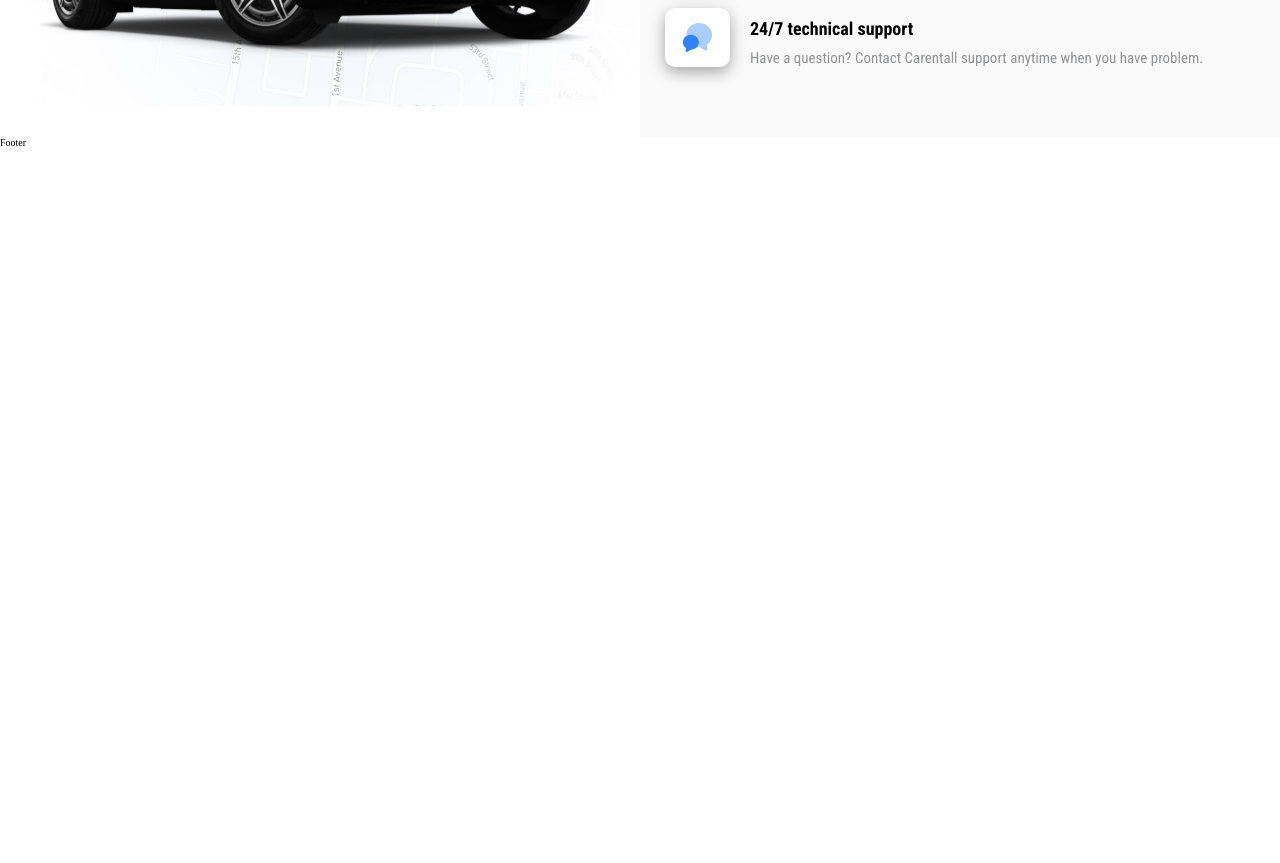
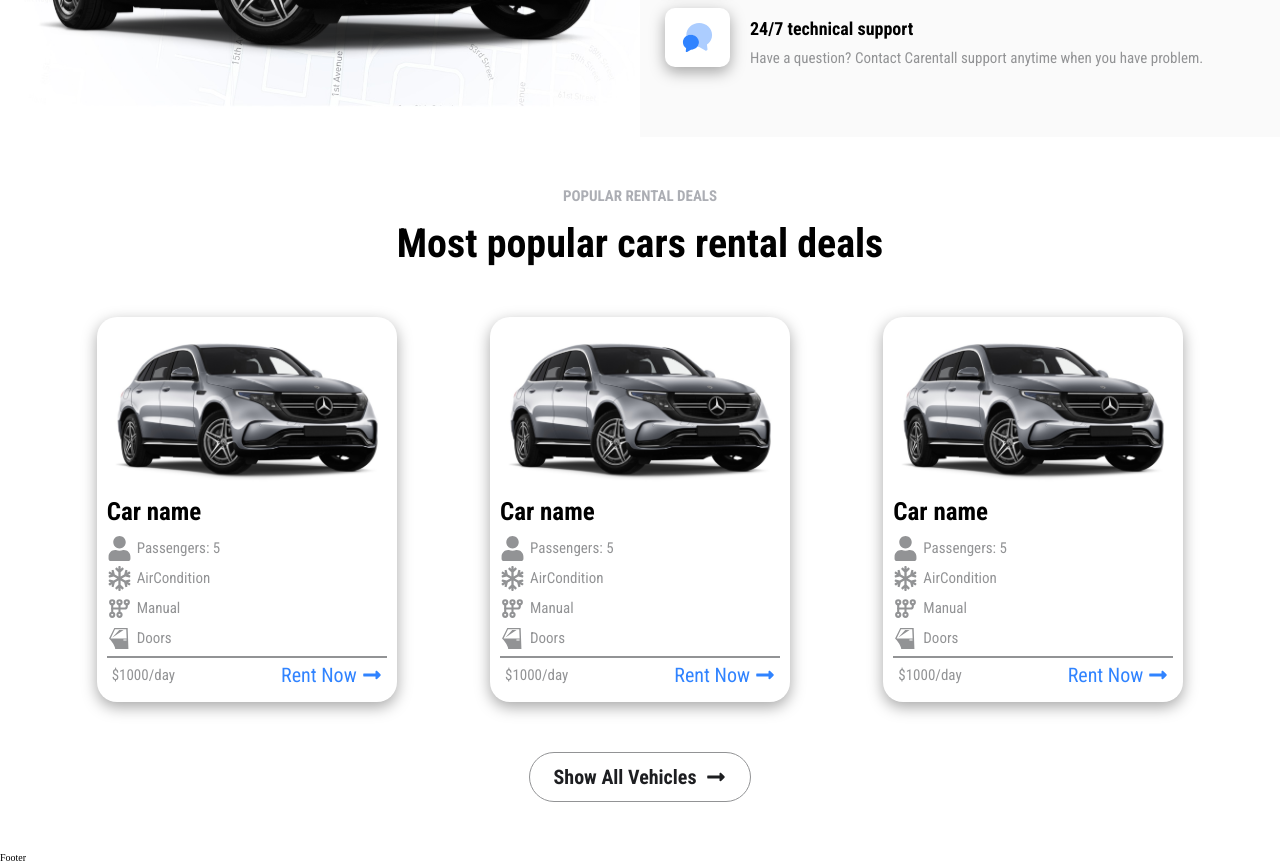
Before and after one commit to hysiu07/yourCar-app, a Next.js app: page / in a window 1280 px wide. Shown: the part 1740-2603 px from the top of the page. Before the commit the page ends 1888 px from the top, so only its background shows below. Built offline with nearby package versions, Linux system fonts and the light colour scheme.

Commit message:
added most popular section

```diff
--- /dev/null
+++ b/components/MainView/MostPopular/index.tsx
@@ -0,0 +1,125 @@
+import React from 'react';
+import { GiCarDoor } from 'react-icons/gi';
+import { FaUser } from 'react-icons/fa';
+import { TbManualGearbox } from 'react-icons/tb';
+import { FaRegSnowflake } from 'react-icons/fa';
+import { FaLongArrowAltRight } from 'react-icons/fa';
+import Link from 'next/link';
+export default function MostPopular() {
+	return (
+		<section className='most-popular'>
+			<h2>POPULAR RENTAL DEALS</h2>
+			<h3>Most popular cars rental deals</h3>
+			<div className='most-popular__container'>
+				<div className='car-card'>
+					<div className='img'>
+						<img src='./img/mercedes.jpg' alt='' />
+					</div>
+					<div className='text-content'>
+						<h4>Car name</h4>
+						<div className='information-car-box'>
+							<div className='passenger box'>
+								<FaUser size={25} className='icon' />
+								<p>Passengers: 5</p>
+							</div>
+							<div className='air box'>
+								<FaRegSnowflake size={25} className='icon' />
+								<p>AirCondition</p>
+							</div>
+							<div className='gearbox box'>
+								<TbManualGearbox size={25} className='icon' />
+								<p>Manual</p>
+							</div>
+							<div className='doors box'>
+								<GiCarDoor size={25} className='icon' />
+								<p>Doors</p>
+							</div>
+						</div>
+					</div>
+					<div className='rent-box'>
+						<p>
+							<span>$1000</span>
+							/day
+						</p>
+						<Link href={'/car'} className='link'>
+							Rent Now <FaLongArrowAltRight className='arrow-icon' />
+						</Link>
+					</div>
+				</div>
+				<div className='car-card'>
+					<div className='img'>
+						<img src='./img/mercedes.jpg' alt='' />
+					</div>
+					<div className='text-content'>
+						<h4>Car name</h4>
+						<div className='information-car-box'>
+							<div className='passenger box'>
+								<FaUser size={25} className='icon' />
+								<p>Passengers: 5</p>
+							</div>
+							<div className='air box'>
+								<FaRegSnowflake size={25} className='icon' />
+								<p>AirCondition</p>
+							</div>
+							<div className='gearbox box'>
+								<TbManualGearbox size={25} className='icon' />
+								<p>Manual</p>
+							</div>
+							<div className='doors box'>
+								<GiCarDoor size={25} className='icon' />
+								<p>Doors</p>
+							</div>
+						</div>
+					</div>
+					<div className='rent-box'>
+						<p>
+							<span>$1000</span>
+							/day
+						</p>
+						<Link href={'/car'} className='link'>
+							Rent Now <FaLongArrowAltRight className='arrow-icon' />
+						</Link>
+					</div>
+				</div>
+				<div className='car-card'>
+					<div className='img'>
+						<img src='./img/mercedes.jpg' alt='' />
+					</div>
+					<div className='text-content'>
+						<h4>Car name</h4>
+						<div className='information-car-box'>
+							<div className='passenger box'>
+								<FaUser size={25} className='icon' />
+								<p>Passengers: 5</p>
+							</div>
+							<div className='air box'>
+								<FaRegSnowflake size={25} className='icon' />
+								<p>AirCondition</p>
+							</div>
+							<div className='gearbox box'>
+								<TbManualGearbox size={25} className='icon' />
+								<p>Manual</p>
+							</div>
+							<div className='doors box'>
+								<GiCarDoor size={25} className='icon' />
+								<p>Doors</p>
+							</div>
+						</div>
+					</div>
+					<div className='rent-box'>
+						<p>
+							<span>$1000</span>
+							/day
+						</p>
+						<Link href={'/car'} className='link'>
+							Rent Now <FaLongArrowAltRight className='arrow-icon' />
+						</Link>
+					</div>
+				</div>
+			</div>
+			<Link href='/cars' className='link-show-all-vehicles'>
+				Show All Vehicles <FaLongArrowAltRight className='arrow'/>
+			</Link>
+		</section>
+	);
+}
--- /dev/null
+++ b/components/MainView/MostPopular/most-popular.scss
@@ -0,0 +1,87 @@
+@import '../../../styles/variabels';
+.most-popular {
+	display: flex;
+	flex-direction: column;
+	align-items: center;
+	padding: 50px;
+	h3 {
+		margin-bottom: 50px;
+	}
+	&__container {
+		display: flex;
+		justify-content: space-around;
+		width: 100%;
+		.car-card {
+			width: 300px;
+			padding: 10px;
+			border-radius: 20px;
+			box-shadow: rgba(0, 0, 0, 0.35) 0px 5px 15px;
+			cursor: pointer;
+			transition: 0.3s;
+			img {
+				width: 100%;
+			}
+			.text-content {
+				h4 {
+					font-size: 2.5rem;
+				}
+				.information-car-box {
+					.box {
+						display: flex;
+						flex-wrap: wrap;
+						align-items: center;
+						margin-bottom: 5px;
+						width: 150px;
+						p {
+							margin-left: 5px;
+						}
+						.icon {
+							color: $second-title-color;
+						}
+					}
+				}
+			}
+			.rent-box {
+				display: flex;
+				flex-direction: row;
+				justify-content: space-between;
+				align-items: center;
+				padding: 5px;
+				border-top: 2px solid $second-title-color;
+				.link {
+					display: flex;
+					align-items: center;
+					text-decoration: none;
+
+					font-size: 2rem;
+					font-family: 'Roboto Condensed', sans-serif;
+					color: $main-color;
+					.arrow-icon {
+						margin-left: 5px;
+						color: $main-color;
+					}
+				}
+			}
+		}
+		.car-card:hover {
+			transform: scale(1.05);
+		}
+	}
+	.link-show-all-vehicles {
+		display: flex;
+		align-items: center;
+		padding: 12px 24px;
+		margin-top: 50px;
+		font-size: 2rem;
+		font-family: 'Roboto Condensed', sans-serif;
+		color: #1d1e21;
+		text-decoration: none;
+        font-weight: bold;
+		border: 1px solid  $second-title-color;
+		border-radius: 40px;
+		.arrow {
+			margin-left: 10px;
+            color: #1d1e21
+		}
+	}
+}
--- a/pages/index.tsx
+++ b/pages/index.tsx
@@ -3,6 +3,7 @@ import Barands from '@/components/MainView/Brands';
 import Header from '@/components/MainView/Header';
 import HowWork from '@/components/MainView/HowWork';
 import WhyUs from '@/components/MainView/WhyUs';
+import MostPopular from '@/components/MainView/MostPopular'
 
 export default function Home() {
 	return (
@@ -12,6 +13,7 @@ export default function Home() {
 				<Barands />
 				<HowWork />
 				<WhyUs />
+				<MostPopular />
 			</main>
 		</BaseLayout>
 	);
--- a/styles/globals.scss
+++ b/styles/globals.scss
@@ -5,6 +5,7 @@
 @import '../components/MainView/Brands/brands.scss';
 @import '../components/MainView/HowWork/howWork.scss';
 @import '../components//MainView/WhyUs/whyus.scss';
+@import '../components/MainView/MostPopular/most-popular.scss';
 
 @import url('https://fonts.googleapis.com/css2?family=Montserrat:wght@400;700&family=Roboto+Condensed:ital,wght@0,100..900;1,100..900&display=swap');
 @import url('https://fonts.googleapis.com/css2?family=Dancing+Script:wght@400..700&family=Montserrat:wght@400;700&family=Roboto+Condensed:ital,wght@0,100..900;1,100..900&display=swap');
```
